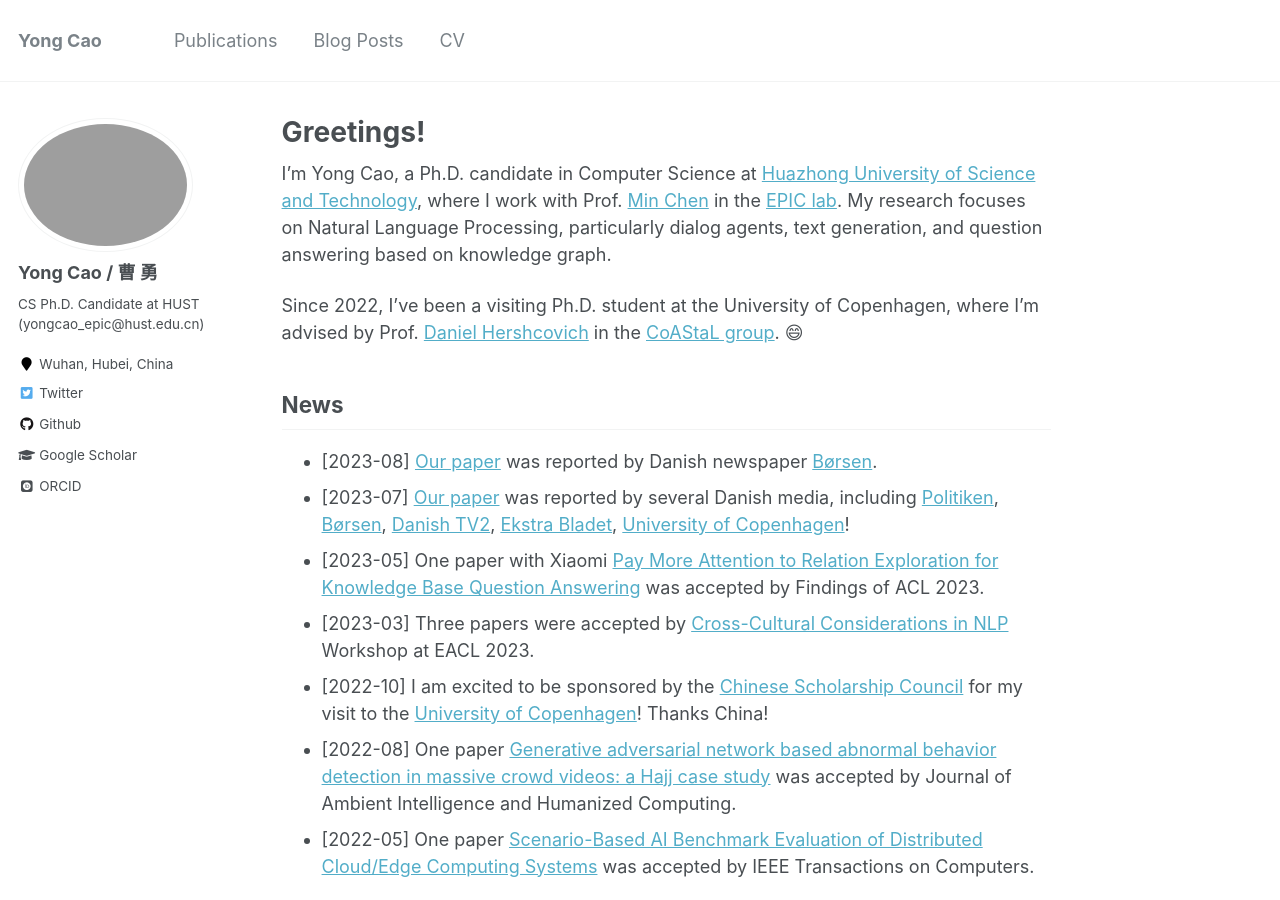
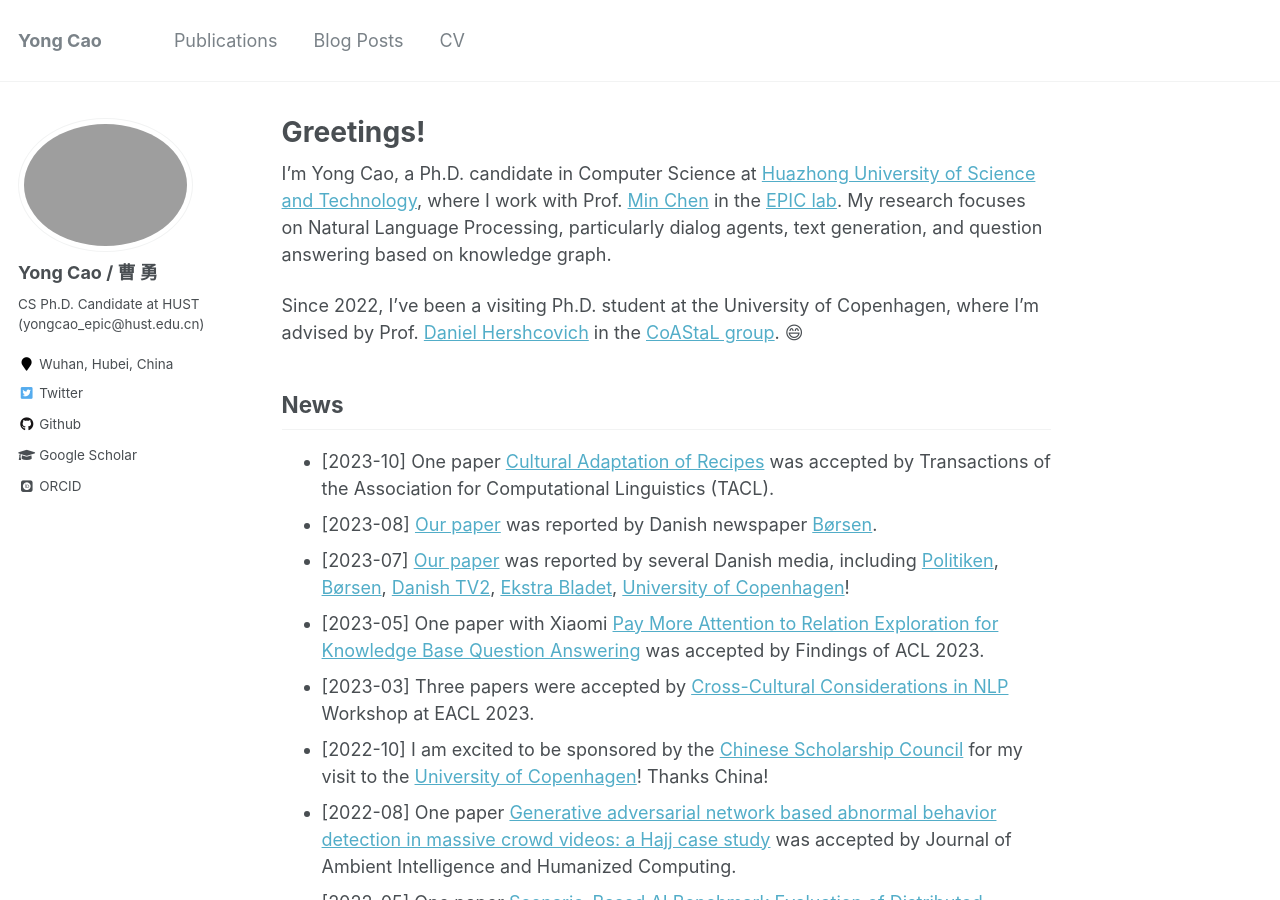
Before and after one commit to yongcaoplus/yongcaoplus.github.io, a Jekyll site: the page built from _pages/about.md, in a window 1280 px wide and 900 px high. Built offline with Jekyll 4.4.1, drawn with Linux system fonts in a browser that asks for light colours; some web fonts are replaced.

Commit message:
update oct 23

```diff
--- a/_pages/about.md
+++ b/_pages/about.md
@@ -17,6 +17,7 @@ Since 2022, I've been a visiting Ph.D. student at the University of Copenhagen,
 
 News
 ------
+* [2023-10] One paper [Cultural Adaptation of Recipes]() was accepted by Transactions of the Association for Computational Linguistics (TACL).
 * [2023-08] [Our paper](https://arxiv.org/pdf/2303.17466.pdf) was reported by Danish newspaper [Børsen](https://borsen.dk/nyheder/ai/populaer-chatbot-promoverer-amerikanske-vaerdier-og-normer).
 * [2023-07] [Our paper](https://arxiv.org/pdf/2303.17466.pdf) was reported by several Danish media, including [Politiken](https://politiken.dk/debat/klummer/jarlner/art9429359/Samtalerobot-er-et-redskab-for-amerikansk-kulturimperialisme), [Børsen](https://ekstrabladet.dk/nyheder/samfund/chatgpt-fremmer-amerikanske-normer-og-vaerdier/9856186), [Danish TV2](https://www.tv2kosmopol.dk/nyhedsarkiv?date=2023-07-10&clip=634dda2b-8303-4527-aeff-a96418116135), [Ekstra Bladet](https://ekstrabladet.dk/nyheder/samfund/chatgpt-fremmer-amerikanske-normer-og-vaerdier/9856186), [University of Copenhagen](https://di.ku.dk/english/news/2023/chatgpt-promotes-american-norms-and-values/)!
 * [2023-05] One paper with Xiaomi [Pay More Attention to Relation Exploration for Knowledge Base Question Answering](https://arxiv.org/pdf/2305.02118.pdf) was accepted by Findings of ACL 2023.
```
Also changed, not shown: _publications/publication.md (+10 -0 lines).
